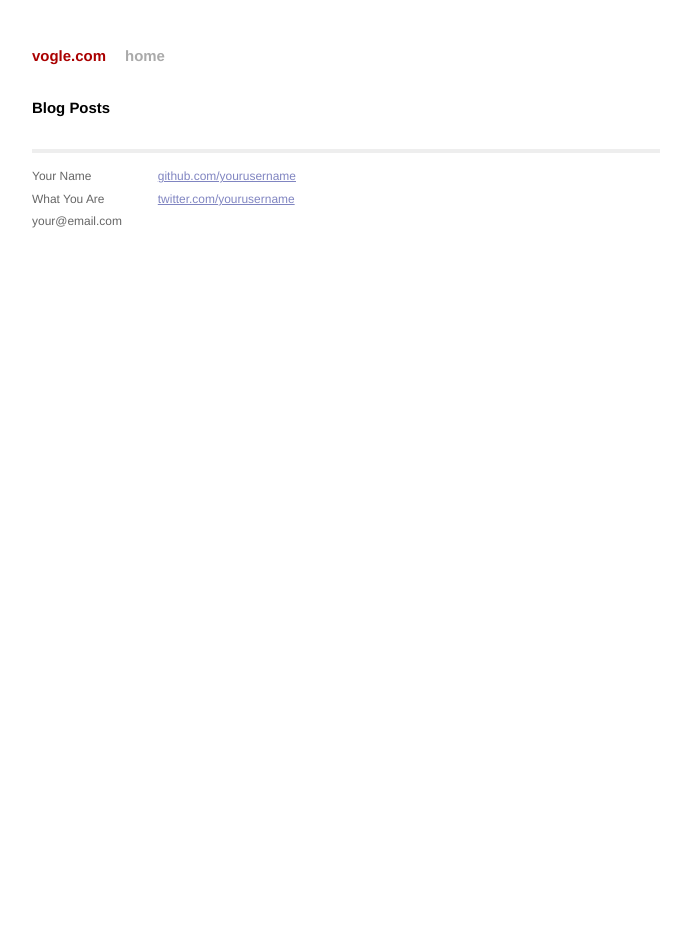
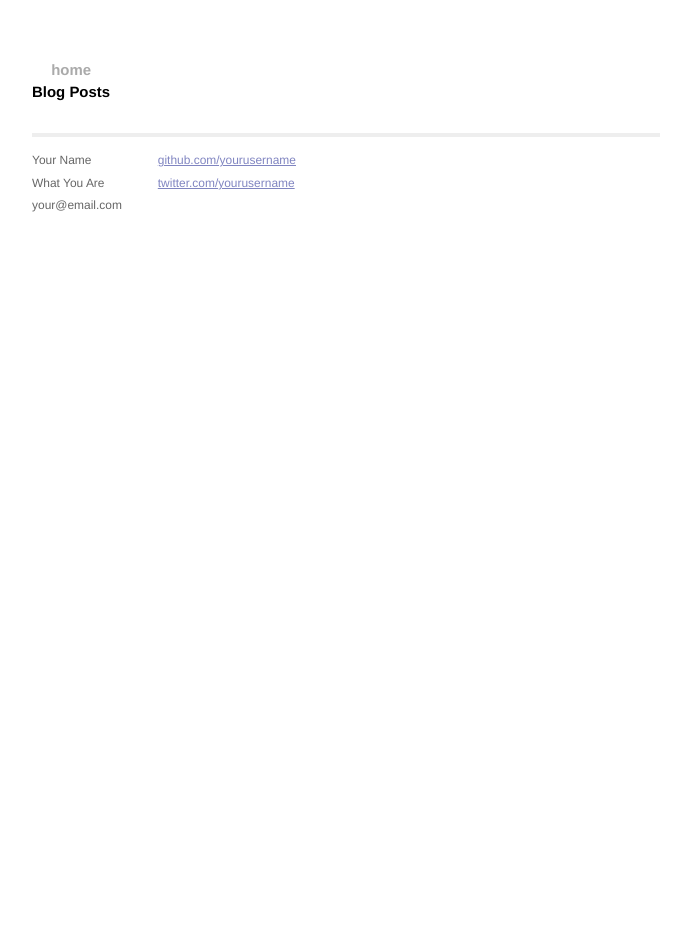
Before and after one commit to vogle/vogle.github.io, a Jekyll site: the page built from index.html, in a window 1280 px wide. Shown: the whole page, without its empty margins (294-985 px from the left). Built offline with Jekyll 4.4.1, drawn with Linux system fonts in a browser that asks for light colours; Markdown is read by kramdown in place of the engine named in the settings.

Commit message:
Update _config.yml

```diff
--- a/_config.yml
+++ b/_config.yml
@@ -1,5 +1,3 @@
-name: vogle.com
-timezone: Asia/Tokyo
 auto: true
 server: true
 markdown: rdiscount
```
